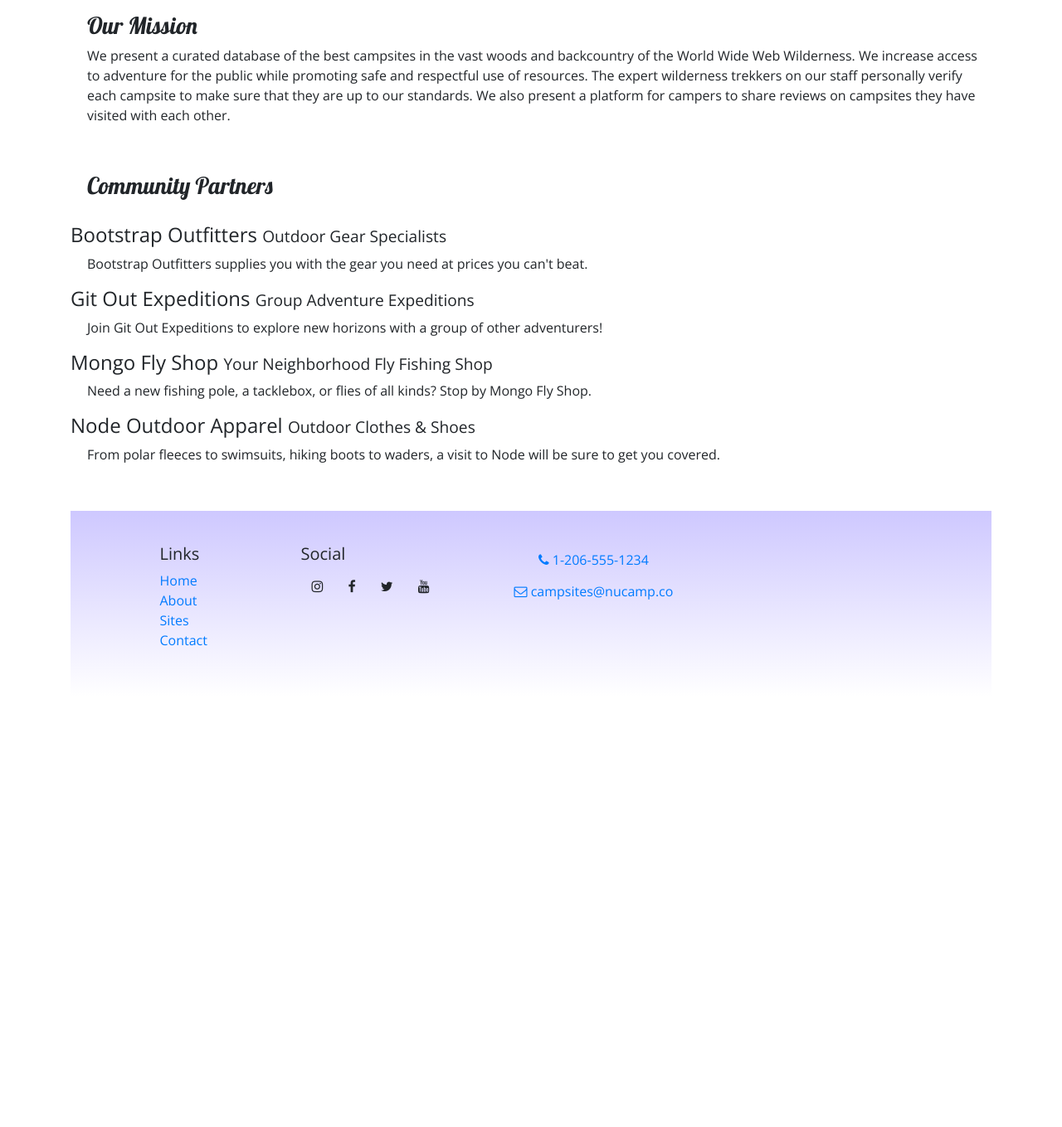
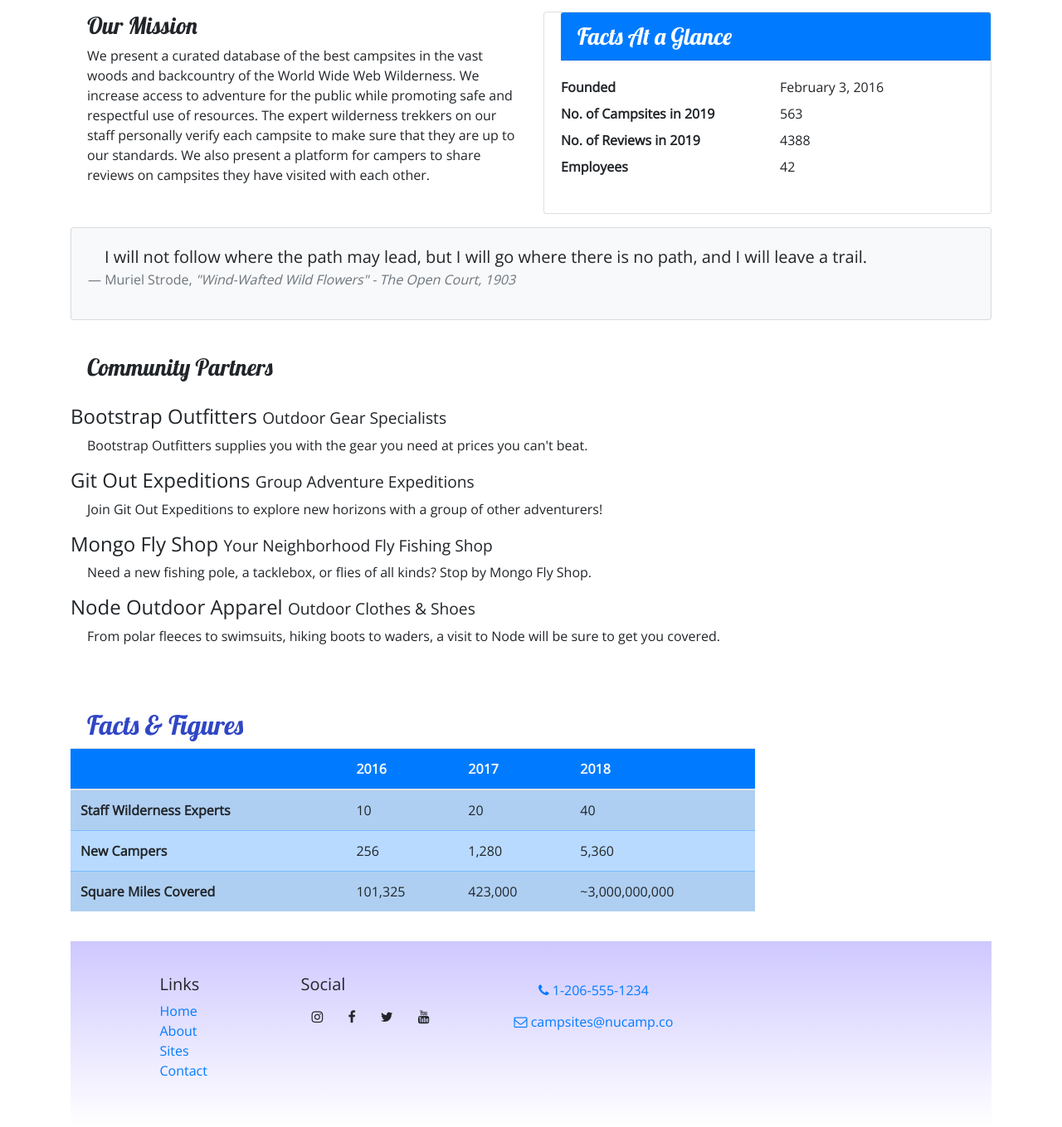
Before and after one commit to incognitosudo/nucampsite2, a website: page aboutus.html in a window 1280 px wide. Shown: the part 320-1679 px from the top of the page at 83% size. Before the commit the page ends 1160 px from the top, so only its background shows below. Drawn offline with nearby package versions, Linux system fonts and the light colour scheme.

Commit message:
Updated Aboutus.html page

```diff
--- a/aboutus.html
+++ b/aboutus.html
@@ -63,14 +63,45 @@
             </div>
 
 
-        <div class="row row-content">
-            <div class="col sm-6">
-                <h3>Our Mission</h3>
-                    <p>
-                        We present a curated database of the best campsites in the vast woods and backcountry of the World Wide Web Wilderness. We increase access to adventure for the public while promoting safe and respectful use of resources. The expert wilderness trekkers on our staff personally verify each campsite to make sure that they are up to our standards. We also present a platform for campers to share reviews on campsites they have visited with each other.
-                    </p>
+            <div class="row row-content">
+                <div class="col-sm-6">
+                    <h3>Our Mission</h3>
+                    <p>We present a curated database of the best campsites in the vast woods and backcountry of the World Wide Web Wilderness. We increase access to adventure for the public while promoting safe and respectful use of resources. The expert wilderness trekkers on our staff personally verify each campsite to make sure that they are up to our standards. We also present a platform for campers to share reviews on campsites they have visited with  each other.</p>
+                </div>
+                <div class="col-sm-6">
+                    <div class="card">
+                        <h3 class="card-header bg-primary text-white">Facts At a Glance</h3>
+                        <div class="card-body">
+                            <dl class="row">
+                                <dt class="col-6">Founded</dt>
+                                <dd class="col-6">February 3, 2016</dd>
+                                <dt class="col-6">No. of Campsites in 2019</dt>
+                                <dd class="col-6">563</dd>
+                                <dt class="col-6">No. of Reviews in 2019</dt>
+                                <dd class="col-6">4388</dd>
+                                <dt class="col-6">Employees</dt>
+                                <dd class="col-6">42</dd>
+                            </dl>
+                        </div>
+                    </div>
+                </div>
+                <div class="col">
+                    <div class="card bg-light mt-3">
+                        <blockquote class="blockquote card-body">
+                            <p class="mb-0">I will not follow where the path may lead, but I will go where there is no path, and I will leave a trail.</p>
+                            <footer class="blockquote-footer">Muriel Strode,
+                                <cite title="Source Title">"Wind-Wafted Wild Flowers" -
+                                    The Open Court, 1903
+                                </cite>
+                            </footer>
+                        </blockquote>
+                    </div>
+                </div>
             </div>
-        </div>
+
+
+
+        <!--Community Partners-->
 
         <div class="row row-content">
             <div class="col sm-6">
@@ -89,9 +120,45 @@
             </div>
         </div>
 
+        <div class="row row-content">
+            <div class="col-sm-9">
+                <h2>Facts &amp; Figures</h2>
+                <div class="table-responsive">
+                    <table class="table table-striped">
+                        <thead>
+                            <tr class="bg-primary text-light">
+                                <th></th>
+                                <th>2016</th>
+                                <th>2017</th>
+                                <th>2018</th>
+                            </tr>
+                        </thead>
+                        <tbody class="table-primary">
+                            <tr>
+                                <th>Staff Wilderness Experts</th>
+                                <td>10</td>
+                                <td>20</td>
+                                <td>40</td>
+                            </tr>
+                            <tr>
+                                <th>New Campers</th>
+                                <td>256</td>
+                                <td>1,280</td>
+                                <td>5,360</td>
+                            </tr>
+                            <tr>
+                                <th>Square Miles Covered</th>
+                                <td>101,325</td>
+                                <td>423,000</td>
+                                <td>~3,000,000,000</td>
+                            </tr>
+                        </tbody>
+                    </table>
+                </div>
+            </div>
+       </div>
 
-
-    <footer>
+    <footer class="site-footer">
         <div class="container">
             <div class="row row-content">
                 <div class="col-4 col-sm-2 offset-1">
--- a/css/styles.css
+++ b/css/styles.css
@@ -23,7 +23,7 @@ p {
 
 }
 
-footer {
+.site-footer {
     background-image: linear-gradient(#CEC8FF, white);
     padding: 20px 0;
 }
```
Also changed, not shown: card_demo.html (added, +31 -0 lines), contactus.html (+1 -1 lines), index.html (+1 -1 lines), table_demo.html (added, +71 -0 lines).
